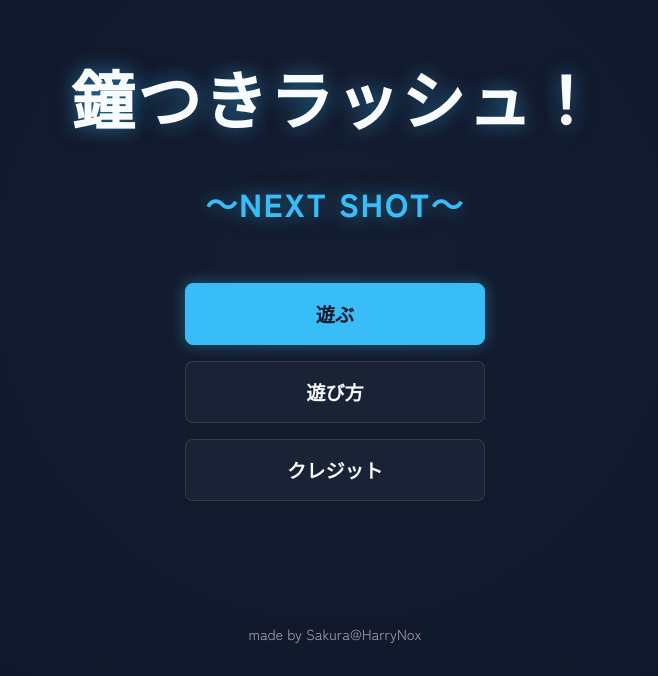
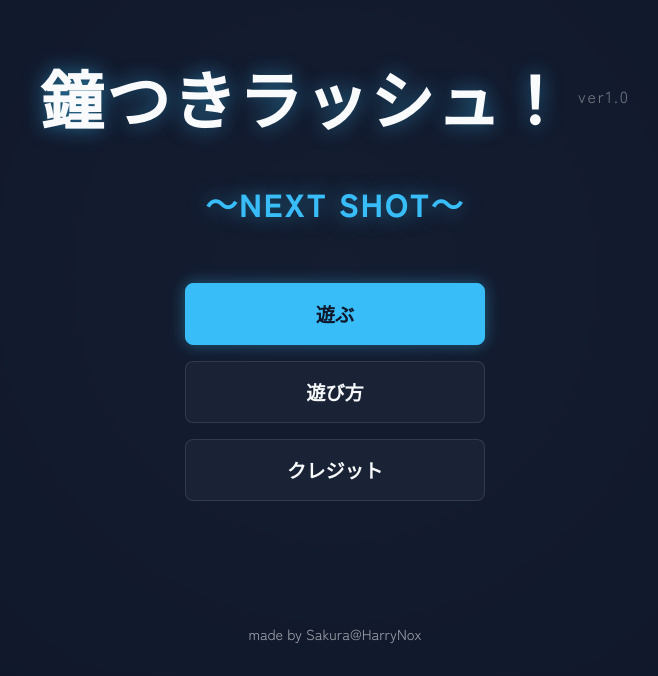
Before and after one commit to HarryNox/re_kanetsukirush, a website built with Vite: page index.html in a window 1280 px wide. Shown: the part 124-800 px from the top of the page, without its empty margins (305-963 px from the left). Built offline with nearby package versions, Linux system fonts and the light colour scheme; animation ran at ten frames a second.

Commit message:
v1.0: Add version text to title screen

```diff
--- a/index.html
+++ b/index.html
@@ -26,7 +26,7 @@
 
         <!-- Title Screen -->
         <div id="screen-title" class="screen active">
-          <h1>鐘つきラッシュ！<br><span>〜NEXT SHOT〜</span></h1>
+          <h1>鐘つきラッシュ！<span class="version">ver1.0</span><br><span>〜NEXT SHOT〜</span></h1>
           <div class="menu-buttons">
             <button id="btn-play" class="btn primary">遊ぶ</button>
             <button id="btn-how-to" class="btn">遊び方</button>
--- a/src/style.css
+++ b/src/style.css
@@ -95,6 +95,14 @@ h1 {
 h1 span {
   font-size: 2rem;
   color: var(--primary);
+}
+h1 span.version {
+  font-size: 1rem;
+  color: rgba(255, 255, 255, 0.4);
+  font-weight: normal;
+  vertical-align: super;
+  margin-left: 10px;
+  text-shadow: none;
 }
 
 h2 {
```
